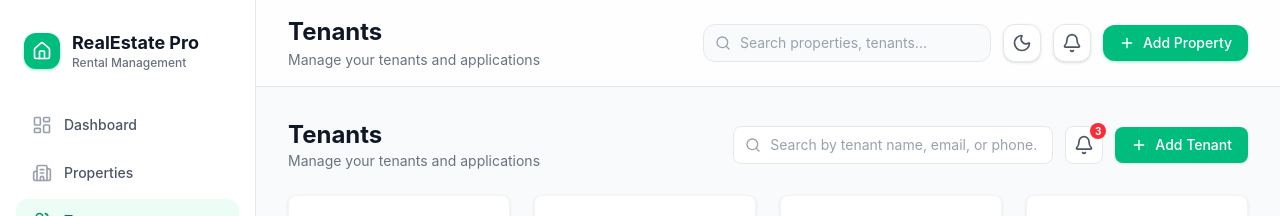
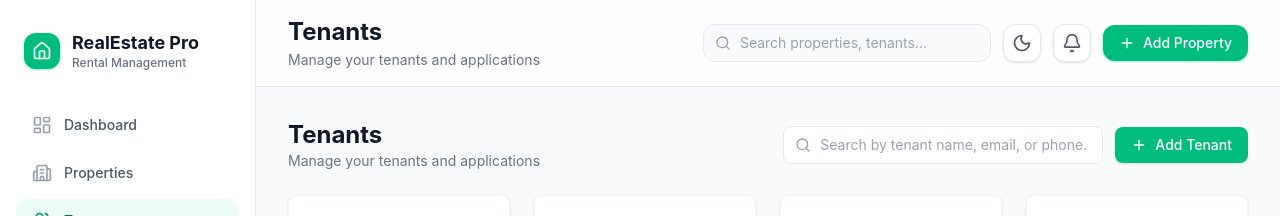
Before and after one commit to RamyToaboa/rental-house, a React (Vite) app: page /tenants in a window 1280 px wide. Shown: the top 216 px of the page. Built offline with nearby package versions, Linux system fonts and the light colour scheme; sample sign-in values are in the browser's storage.

Commit message:
Remove decorative bell from Tenants page

```diff
--- a/src/pages/Tenants/TenantsPage.jsx
+++ b/src/pages/Tenants/TenantsPage.jsx
@@ -214,10 +214,10 @@ const TenantsPage = () => {
               placeholder="Search by tenant name, email, or phone..."
               className="w-80 rounded-lg border border-gray-200 bg-white py-2 pr-4 pl-9 text-sm text-gray-700 placeholder-gray-400 focus:border-emerald-500 focus:ring-1 focus:ring-emerald-500 focus:outline-none dark:border-slate-700 dark:bg-slate-900 dark:text-slate-200" />
           </div>
-          <button className="relative rounded-lg border border-gray-200 bg-white p-2 text-gray-600 transition-colors hover:bg-gray-50 dark:border-slate-700 dark:bg-slate-900 dark:text-slate-300 dark:hover:bg-slate-800">
+          {/* <button className="relative rounded-lg border border-gray-200 bg-white p-2 text-gray-600 transition-colors hover:bg-gray-50 dark:border-slate-700 dark:bg-slate-900 dark:text-slate-300 dark:hover:bg-slate-800">
             <Bell className="h-5 w-5" />
             <span className="absolute -top-1 -right-1 flex h-4 w-4 items-center justify-center rounded-full bg-red-500 text-[10px] font-bold text-white">3</span>
-          </button>
+          </button> */}
           <button onClick={openAddModal} className="flex items-center gap-2 rounded-lg bg-emerald-500 px-4 py-2 text-sm font-medium text-white shadow-sm transition-colors hover:bg-emerald-600 dark:shadow-none">
             <Plus className="h-4 w-4" /> Add Tenant
           </button>
```
